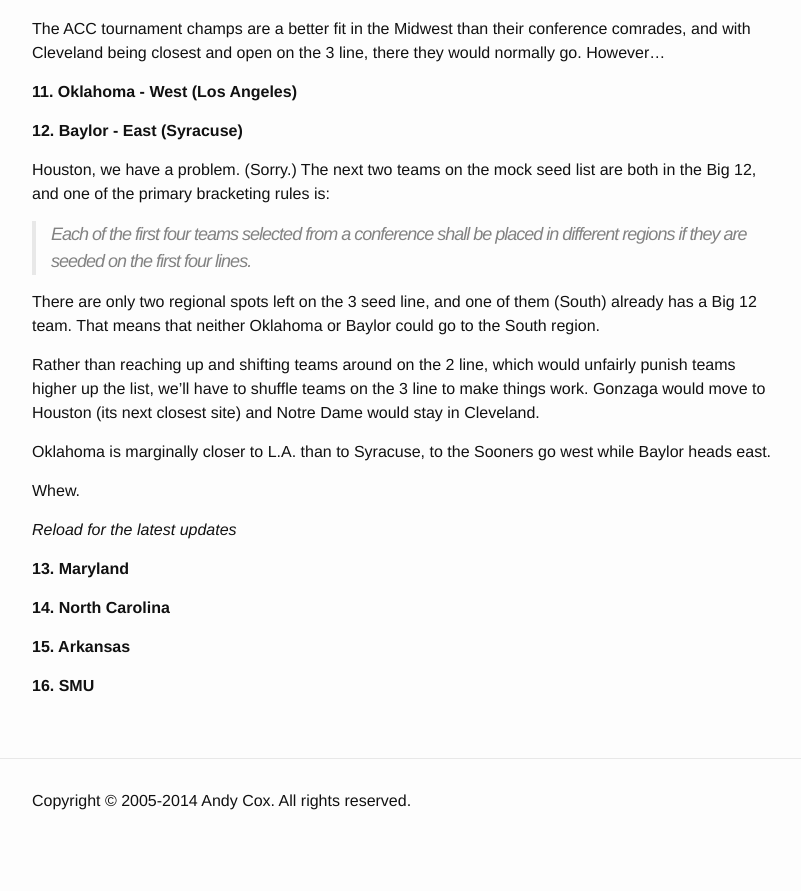
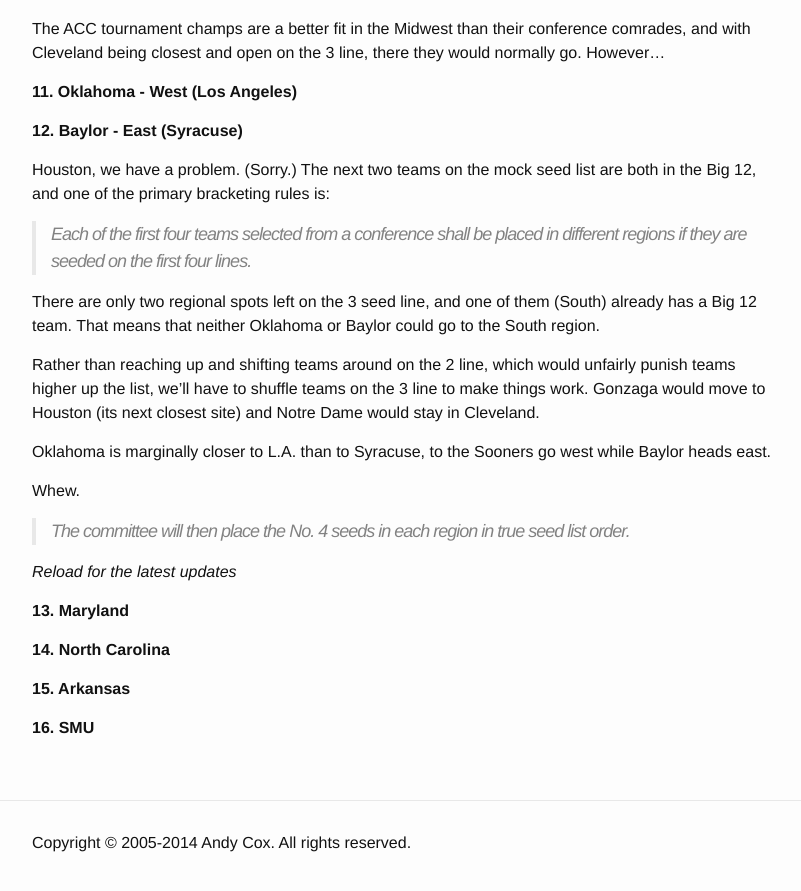
Before and after one commit to crashingthedance/blog.crashingthedance.com, a Jekyll site: the page built from _posts/2015-03-15-mocking_the_bracket.md, in a window 1280 px wide and 900 px high, scrolled down 3423 px. Shown: the top 891 px of the window, without its empty margins (238-1039 px from the left). Built offline with Jekyll 4.4.1, drawn with Linux system fonts in a browser that asks for light colours; comment, search, counter and statistics services are not loaded; before the commit the page ends 4281 px from its top, so only the background shows below that.

Commit message:
Mock bracket update

```diff
--- a/_posts/2015-03-15-mocking_the_bracket.md
+++ b/_posts/2015-03-15-mocking_the_bracket.md
@@ -212,6 +212,8 @@ while Baylor heads east.
 
 Whew.
 
+> The committee will then place the No. 4 seeds in each region in true seed list order.
+
 <a name='latest'></a>
 *Reload for the latest updates*
 
```
